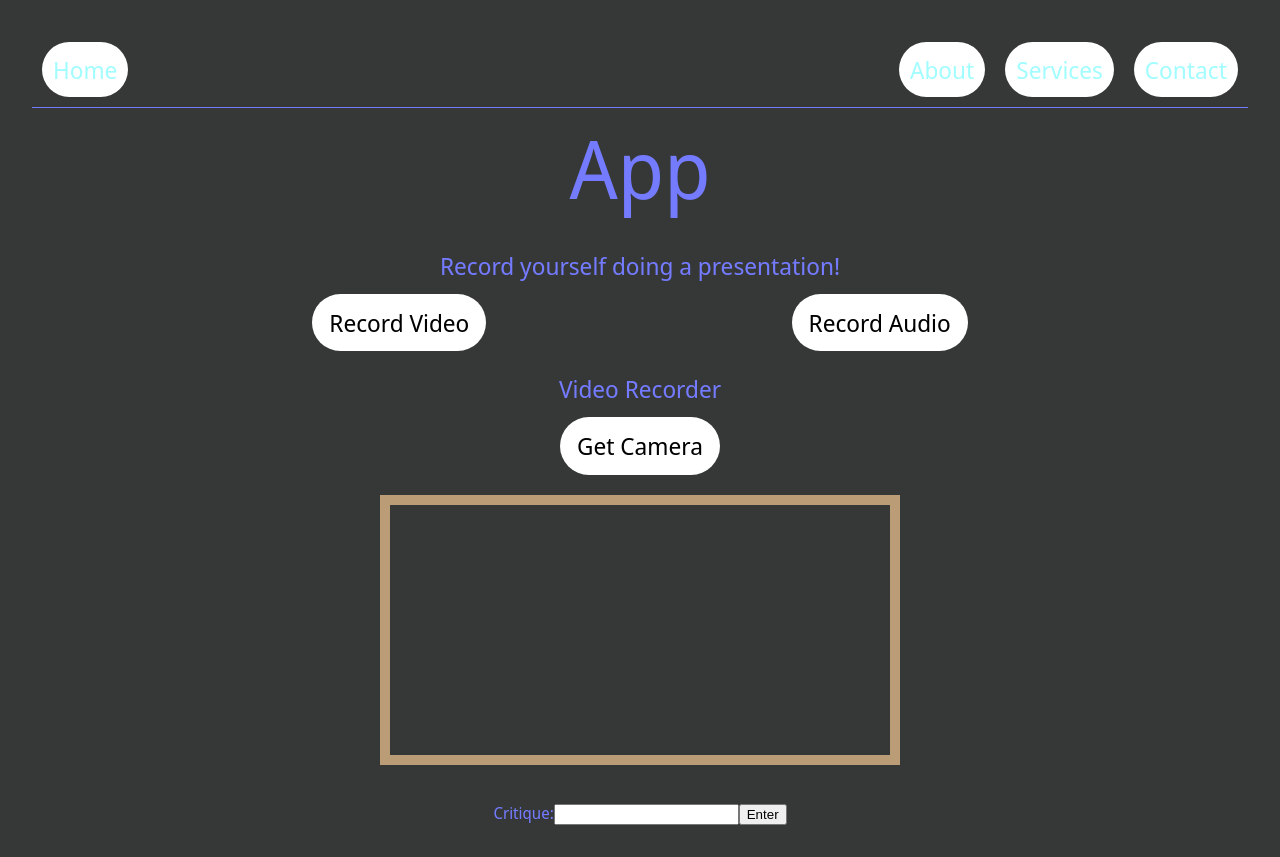
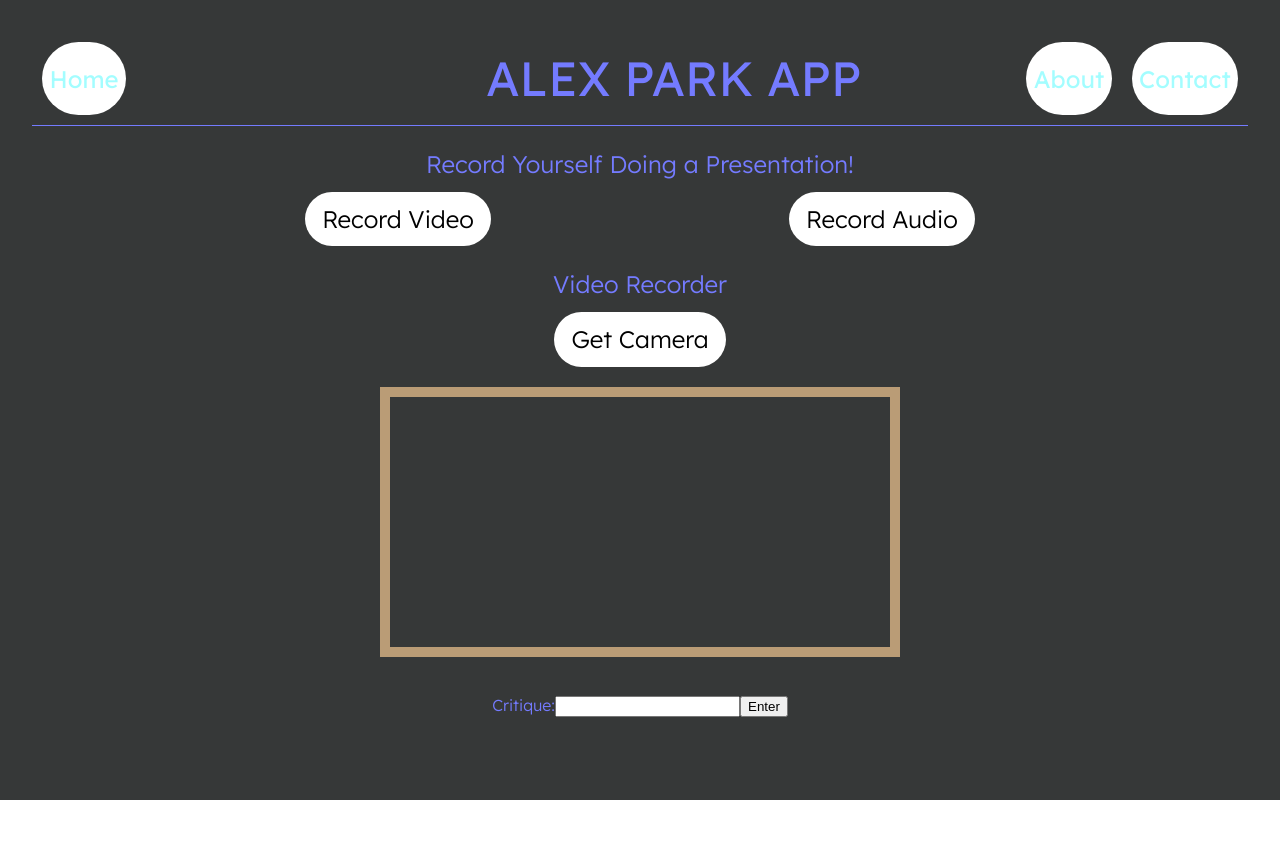
Before and after one commit to alexpark0/Critiqify, a React (Vite) app: page / in a window 1280 px wide. After the commit the page ends 800 px from the top, so only its background shows below. Built offline with nearby package versions, Linux system fonts and the light colour scheme.

Commit message:
more styling

```diff
--- a/index.html
+++ b/index.html
@@ -18,3 +18,4 @@
   href="https://fonts.googleapis.com/css2?family=Noto+Sans+Display:ital,wght@0,100..900;1,100..900&display=swap"
   rel="stylesheet"
 />
+<link href="https://fonts.googleapis.com/css2?family=Lexend:wght@100..900&family=Noto+Sans+Display:ital,wght@0,100..900;1,100..900&display=swap" rel="stylesheet">
--- a/src/App.css
+++ b/src/App.css
@@ -50,25 +50,22 @@ body {
 h1 {
   padding: 0;
   margin: 0;
-  font-family: "Noto Sans Display", sans-serif;
+  font-family: "Lexend", sans-serif;
   font-optical-sizing: auto;
-  font-weight: 500;
+  font-weight: 400;
   font-style: normal;
-  font-variation-settings: "wdth" 100;
 }
 
 h2 {
-  font-family: "Noto Sans Display", sans-serif;
+  font-family: "Lexend", sans-serif;
   font-optical-sizing: auto;
   font-weight: 300;
   font-style: normal;
-  font-variation-settings: "wdth" 100;
 }
 
 div {
-  font-family: "Noto Sans Display", sans-serif;
+  font-family: "Lexend", sans-serif;
   font-optical-sizing: auto;
   font-weight: 300;
   font-style: normal;
-  font-variation-settings: "wdth" 100;
 }
--- a/src/App.jsx
+++ b/src/App.jsx
@@ -21,13 +21,12 @@ const App = () => {
     <>
       <div className="alex-park-homescreen">
         <button className="button-left">Home</button>
+        <h1>ALEX PARK APP</h1>
         <button className="button-middle">About</button>
-        <button className="button-middle">Services</button>
         <button className="button-right">Contact</button>
       </div>
       <div>
-        <h1>App</h1>
-        <h2>Record yourself doing a presentation!</h2>
+        <h2>Record Yourself Doing a Presentation!</h2>
         <div className="button-flex">
           <button onClick={toggleRecordOption("video")}>Record Video</button>
           <button onClick={toggleRecordOption("audio")}>Record Audio</button>
--- a/src/index.css
+++ b/src/index.css
@@ -31,8 +31,8 @@ body {
 }
 
 h1 {
-  font-size: 5em;
-  margin-bottom: 10px;
+  font-size: 3em;
+  margin-bottom: 1px;
 }
 
 h2 {
@@ -122,11 +122,12 @@ button:focus-visible {
 }
 
 .button-left {
-  margin-right: auto;
+  margin-right: 360px;
 }
 
 .button-middle {
   margin-right: 20px;
+  margin-left: auto;
 }
 
 .button-right {
@@ -136,7 +137,7 @@ button:focus-visible {
 .button-left,
 .button-middle,
 .button-right {
-  padding: 6px;
+  padding: 0.1em 0.1em;
   border-style: groove;
   color: rgb(163, 253, 255);
   font-weight: 400;
```
